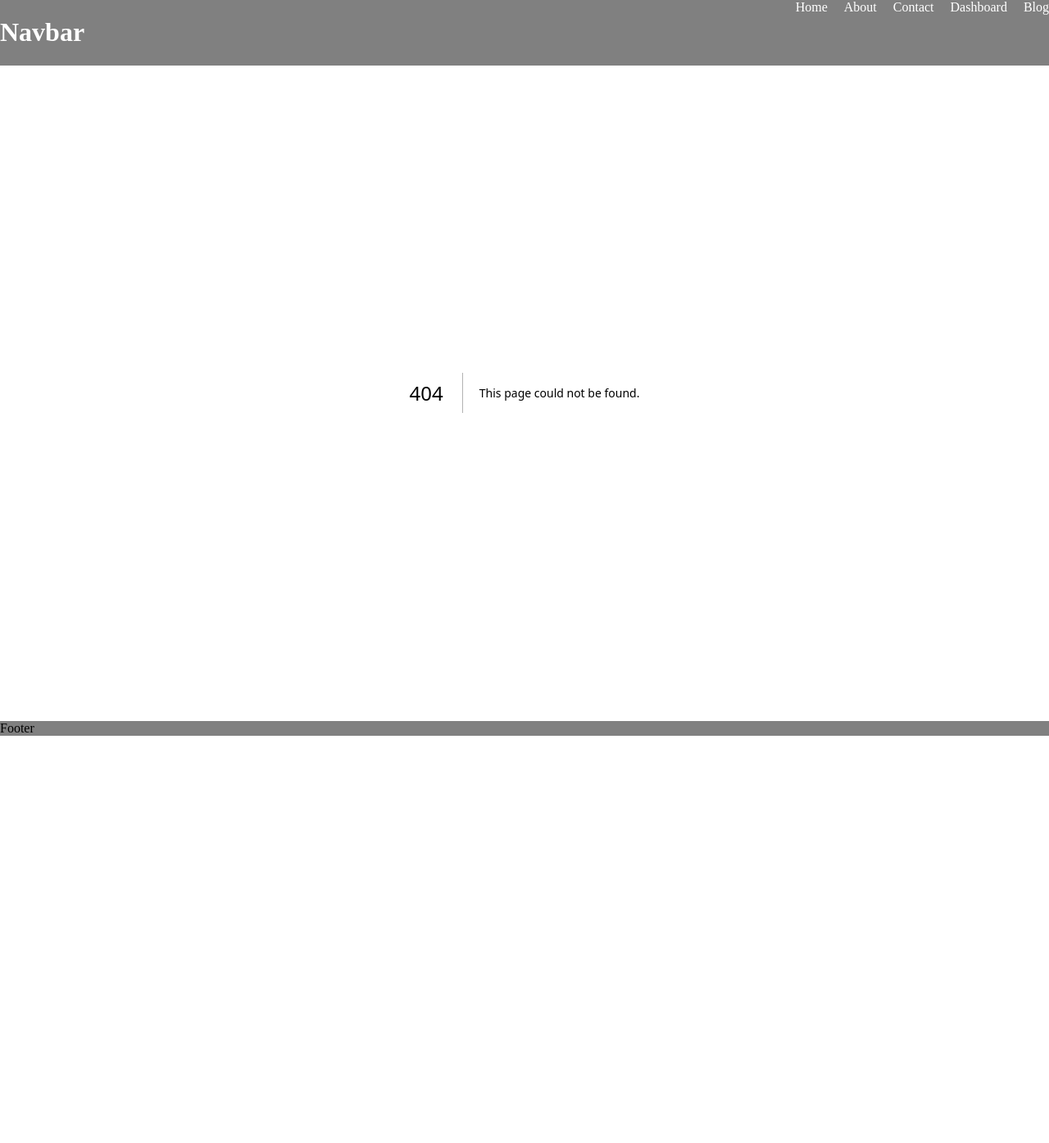
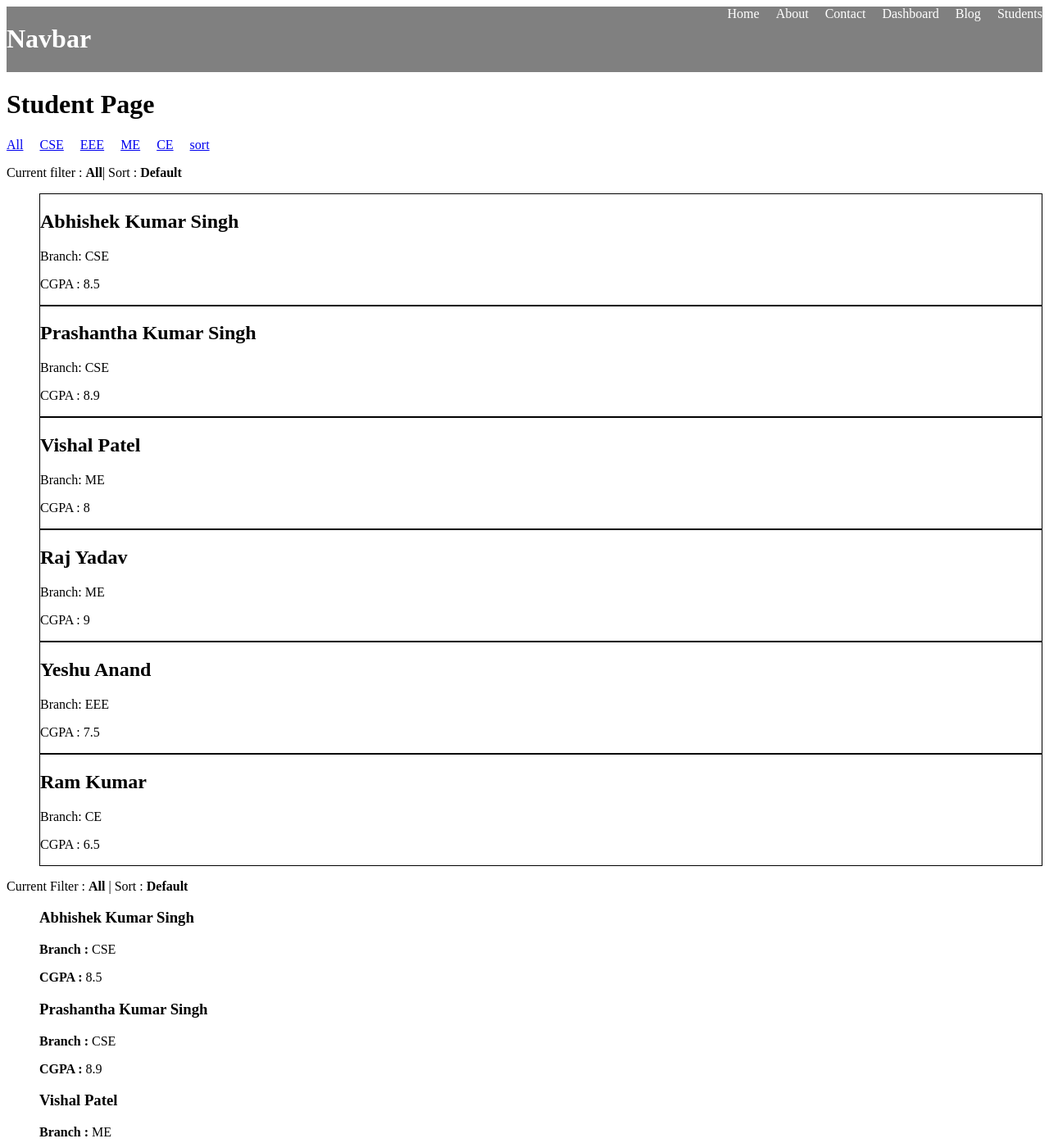
Before and after one commit to Abhishek9500/NextJs-Tutorial, a Next.js app: page /students in a window 1280 px wide. Before the commit this address had no page. Shown: the top 1395 px of the page at 82% size. Before the commit the page ends 898 px from the top, so only its background shows below. Built offline with nearby package versions, Linux system fonts and the light colour scheme.

Commit message:
Query_Search_params Done

```diff
--- a/app/layout.tsx
+++ b/app/layout.tsx
@@ -19,6 +19,7 @@ export default function RootLayout({children}:{children:ReactNode}){
             <Link href="/contact" style={{textDecoration:'none',color:'white'}}>Contact</Link>
             <Link href="/dashboard" style={{textDecoration:'none',color:'white'}}>Dashboard</Link>
             <Link href="/blog" style={{textDecoration:'none',color:'white'}}>Blog</Link>
+            <Link href="/students" style={{textDecoration:'none',color:'white'}}>Students</Link>
           </nav>
         </div>
       </header>
--- /dev/null
+++ b/app/students/CurrentFilter.jsx
@@ -0,0 +1,49 @@
+"use client";
+
+import { useSearchParams } from "next/navigation";
+
+const students = [
+    {id:1,name:"Abhishek Kumar Singh",branch:"CSE",cgpa:'8.5'},
+    {id:2,name:"Prashantha Kumar Singh",branch:"CSE",cgpa:'8.9'},
+    {id:3,name:"Vishal Patel",branch:"ME",cgpa:'8'},
+    {id:4,name:"Raj Yadav",branch:"ME",cgpa:'9'},
+    {id:5,name:"Yeshu Anand",branch:"EEE",cgpa:'7.5'},
+    {id:6,name:"Ram Kumar",branch:"CE",cgpa:'6.5'},
+]
+
+export default function CurrentFilter(){
+    const searchParams = useSearchParams();
+    const branch = searchParams.get("branch");
+    const sort = searchParams.get("sort");
+
+
+    let filterd = students;
+
+    if(branch){
+        filterd = filterd.filter(student => student.branch===branch);
+    }
+
+    if(sort ==='asc'){
+        filterd = [...filterd].sort((a,b)=>b.cgpa.localeCompare(a.cgpa));
+    }
+
+    return (
+        <div>
+            <p>Current Filter : <b>{branch || "All"} </b> |
+                 Sort : <b>{sort || "Default"}</b>
+            </p>
+
+            <ul>
+                {
+                    filterd.map(student =>(
+                        <div key={student.id}>
+                            <h3>{student.name}</h3>
+                            <p><b>Branch : </b>{student.branch}</p>
+                            <p><b>CGPA : </b>{student.cgpa}</p>
+                        </div>
+                    ))
+                }
+            </ul>
+        </div>
+    )
+}
--- /dev/null
+++ b/app/students/page.tsx
@@ -0,0 +1,68 @@
+import Link from "next/link";
+import CurrentFilter from './CurrentFilter';
+interface StudentsPageProps {
+    searchParams:{
+        branch?:string,
+        sort?:string
+    }
+}
+
+const students = [
+    {id:1,name:"Abhishek Kumar Singh",branch:"CSE",cgpa:'8.5'},
+    {id:2,name:"Prashantha Kumar Singh",branch:"CSE",cgpa:'8.9'},
+    {id:3,name:"Vishal Patel",branch:"ME",cgpa:'8'},
+    {id:4,name:"Raj Yadav",branch:"ME",cgpa:'9'},
+    {id:5,name:"Yeshu Anand",branch:"EEE",cgpa:'7.5'},
+    {id:6,name:"Ram Kumar",branch:"CE",cgpa:'6.5'},
+]
+
+export default async function StudentsPage({searchParams}:StudentsPageProps) {
+    const {branch,sort} = await searchParams;
+
+    let filtered = students;
+
+    if(branch){
+        filtered = filtered.filter(student => student.branch === branch);
+    }
+
+    if(sort === 'asc'){
+        filtered = [...filtered].sort((a,b) => b.cgpa.localeCompare(a.cgpa));
+    }
+
+    return(
+        <div>
+            <h1>Student Page</h1>
+            <div style={{display:'flex', gap:'20px'}}>
+                <Link href="/students">All</Link>
+                <Link href="/students?branch=CSE">CSE</Link>
+                <Link href="/students?branch=EEE">EEE</Link>
+                <Link href="/students?branch=ME">ME</Link>
+                <Link href="/students?branch=CE">CE</Link>
+                <Link href="/students?sort=asc">sort</Link>
+            </div>
+
+            <p>
+                Current filter : <b>{branch || "All"}</b>
+                | Sort : {" "} <b>{sort || "Default"}</b>
+            </p>
+
+            <ul>
+                {
+                    filtered.map(student =>(
+                        <li key={student.id} style={{listStyle:'none'}}>
+                            <div style={{border: '1px solid black' , width:'auto'}}>
+                                <h2>{student.name}</h2>
+                                <p>Branch: {student.branch}</p>
+                                <p>CGPA : {student.cgpa}</p>
+                            </div>
+                        </li>
+                    ))
+                }
+            </ul>
+
+            <CurrentFilter/>
+
+        </div>
+    )
+
+}
```
